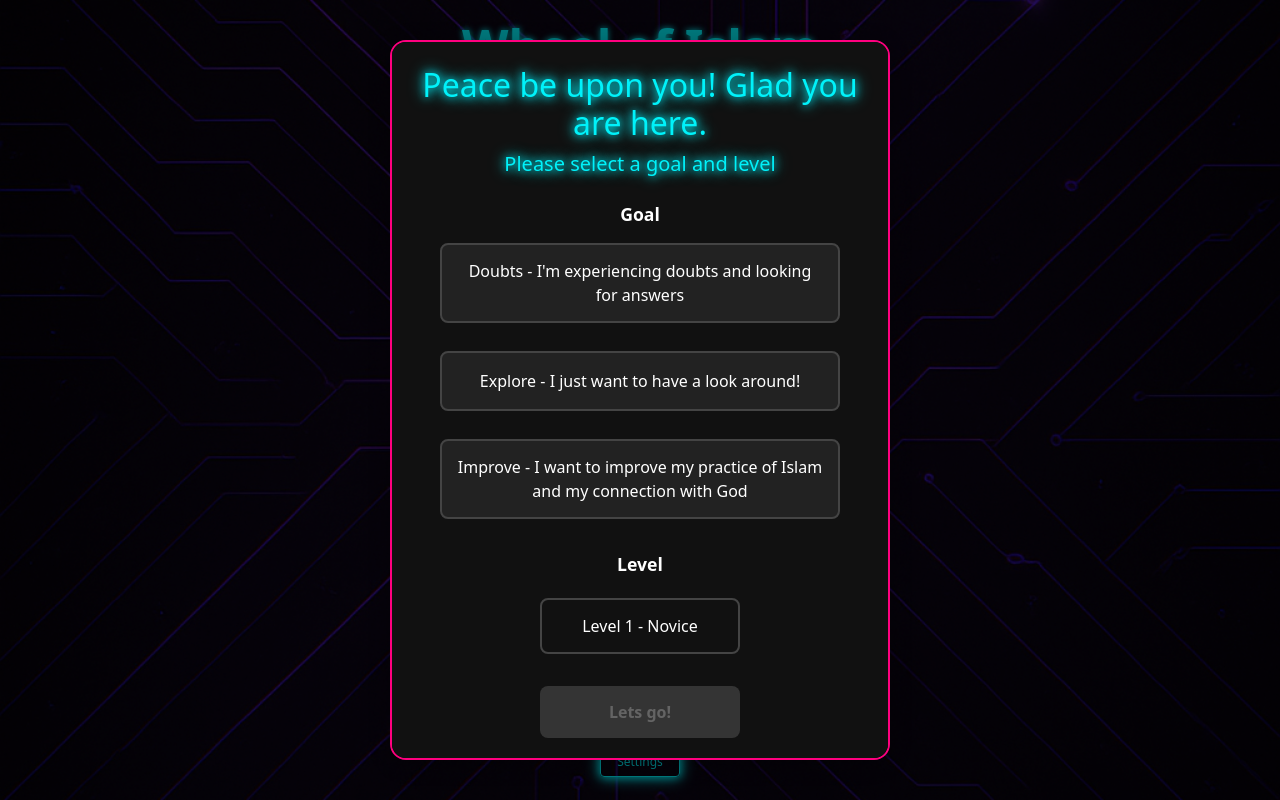
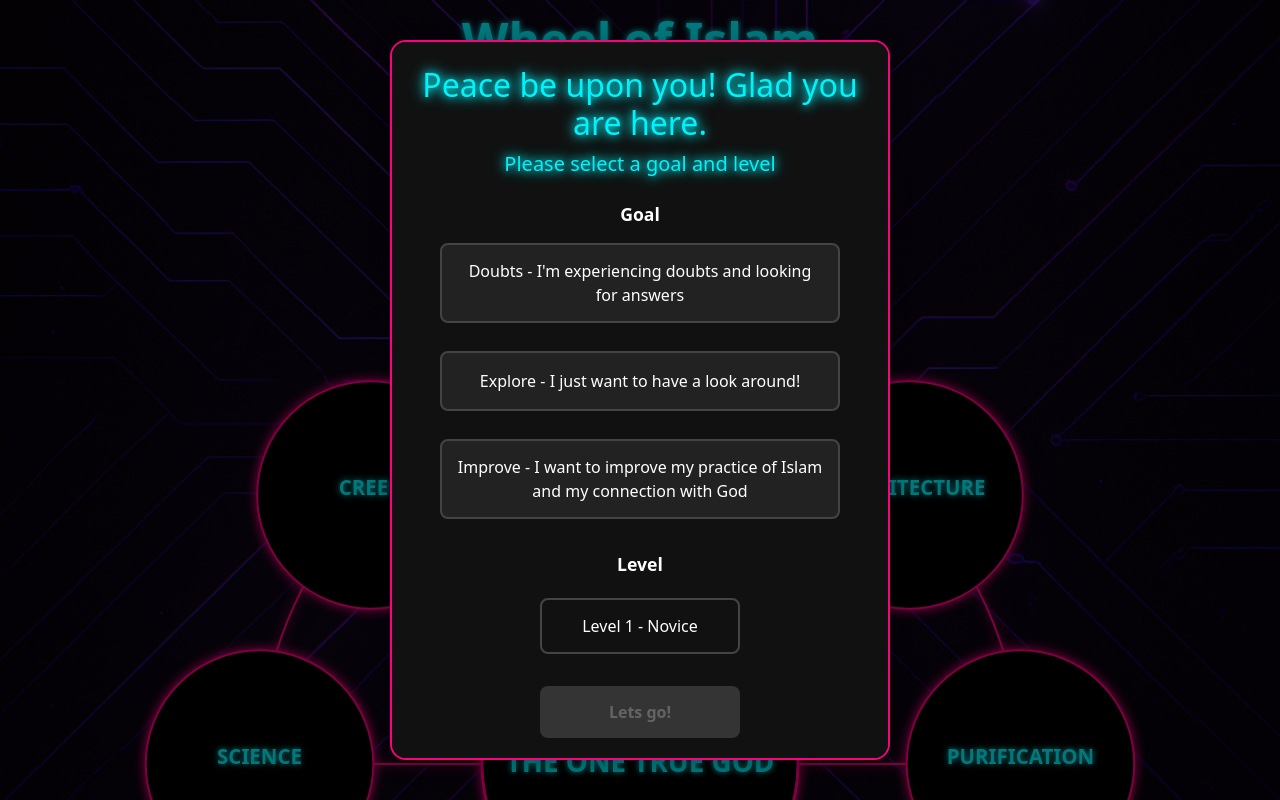
Before and after one commit to thomasderegt/wheel-of-islam-frontend, a React (Create React App) app: page / in a window 1280 px wide. Shown: the top 800 px of the page. Built offline with nearby package versions, Linux system fonts and the light colour scheme; a web font is replaced by a local one.

Commit message:
Current state before grid conversion

```diff
--- a/src/components/WheelOfIslam.js
+++ b/src/components/WheelOfIslam.js
@@ -116,9 +116,9 @@ const WheelOfIslam = () => {
   }, []);
 
   const center = size / 2;
-  const radius = center * 0.65;
-  const outerRadius = center * 0.16;
-  const centerRadius = center * 0.22;
+  const radius = center * 0.7;
+  const outerRadius = center * 0.18;
+  const centerRadius = center * 0.25;
 
   const calculatePoint = (angle, distance) => ({
     x: center + distance * Math.cos(angle),
@@ -151,7 +151,7 @@ const WheelOfIslam = () => {
   };
 
   // Use a fixed font size for all topic titles (outer circles)
-  const topicFontSize = outerRadius * 0.16;
+  const topicFontSize = outerRadius * 0.18;
   // Calculate font size for center title to fit within the center circle
   const getCenterFontSize = (text) => {
     const base = centerRadius * 0.22;
@@ -209,12 +209,7 @@ const WheelOfIslam = () => {
         <div
           ref={svgRef}
           className="w-full aspect-square mx-auto flex items-center justify-center"
-          style={{
-            maxWidth: 'min(100vw, 600px)',
-            width: 'min(100vw, 600px)',
-            padding: '0 16px',
-            margin: '0 auto'
-          }}
+          style={{ maxWidth: '100vw', width: '100vw', padding: '0 8px' }}
         >
           <svg viewBox={`0 0 ${size} ${size}`} className="w-full h-full">
             {/* Radial gradient (Story only) */}
```
